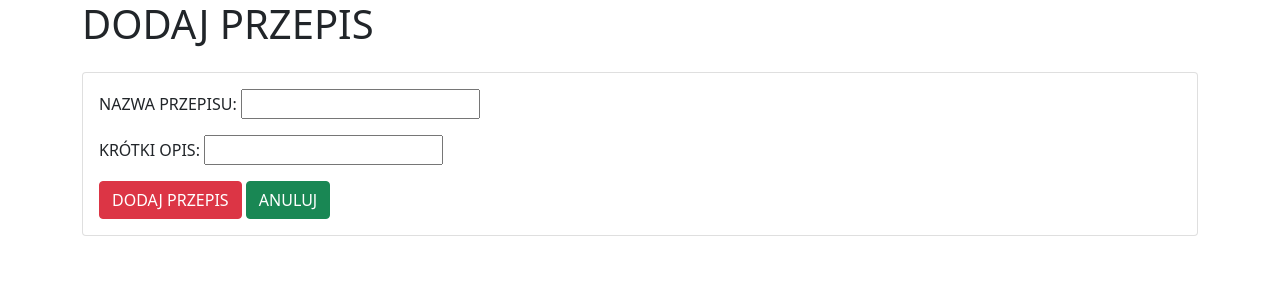
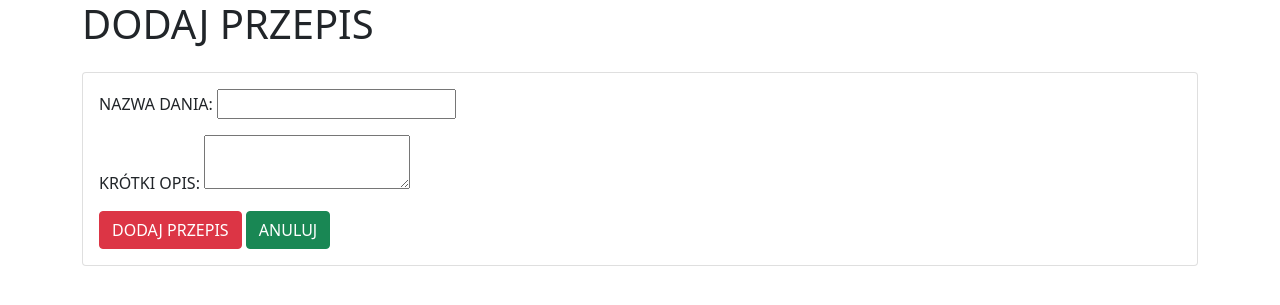
Before and after one commit to michalantczak10/ksiazkakucharska2, a PHP site: page /add.html in a window 1280 px wide. Shown: the top 305 px of the page. Run offline with PHP 8.4, Linux system fonts and the light colour scheme.

Commit message:
commit on develop

```diff
--- a/add.html
+++ b/add.html
@@ -19,8 +19,8 @@
 
         <form action="add.php" method="POST" class="d-inline">
 
-                    <p>NAZWA PRZEPISU: <input type="text" id="nazwa" name="nazwa" maxlength="15" /></p>
-                    <p>KRÓTKI OPIS: <input type="text" id="ktotki_opis" name="krotki_opis" maxlength="20" /></p>
+          <p>NAZWA DANIA: <input type="text" id="nazwa" name="nazwa" maxlength="100"></p>
+          <p>KRÓTKI OPIS: <textarea type="text" id="ktotki_opis" name="krotki_opis" maxlength="200"></textarea></p>
           <button type="submit" class="btn btn-danger">DODAJ PRZEPIS</button>
           <a href="index.php" class="btn btn-success">ANULUJ</a>
 
--- a/index.php
+++ b/index.php
@@ -39,7 +39,7 @@
 
                             <div class="card mt-4">
                                 <div class="card-body">
-                                    <h4 class="card-title">NAZWA DANIA:' . $wiersz["nazwa"] . '</h4>
+                                    <h4 class="card-title">' . $wiersz["nazwa"] . '</h4>
                                     <div class="card-subtitle text-muted mb-2">DATA I GODZINA DODANIA PRZEPISU: ' . $wiersz["data_dodania"] . '</div>
                                     <div class="card-text mb-2">' . $wiersz["krotki_opis"] . '</div>
                                     <a href="articles/<%= article.slug %>" class="btn btn-primary">WIĘCEJ SZCZEGÓŁÓW</a>
```
Also changed, not shown: add.php (+9 -7 lines). Lines whose indentation alone changed are shown as unchanged.
